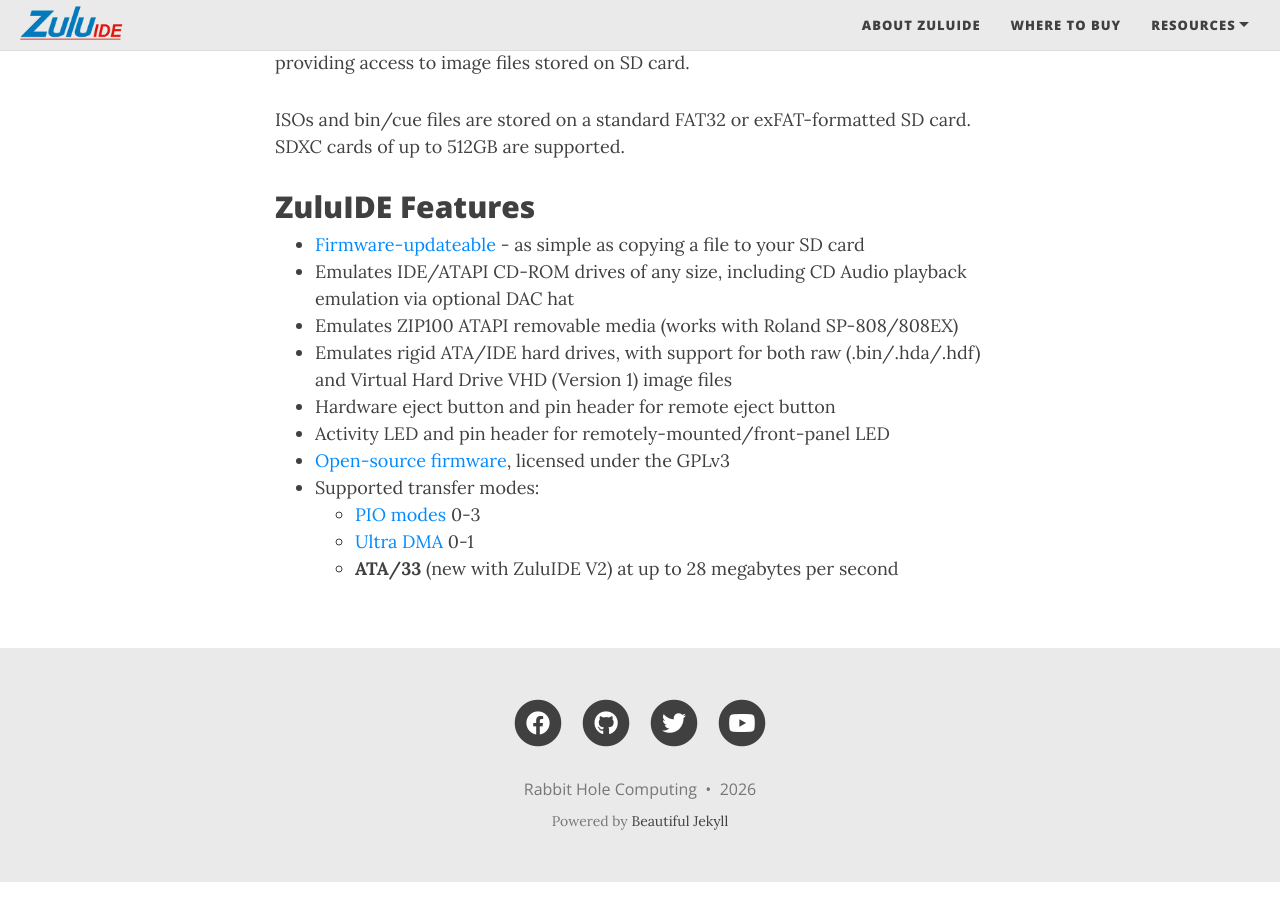
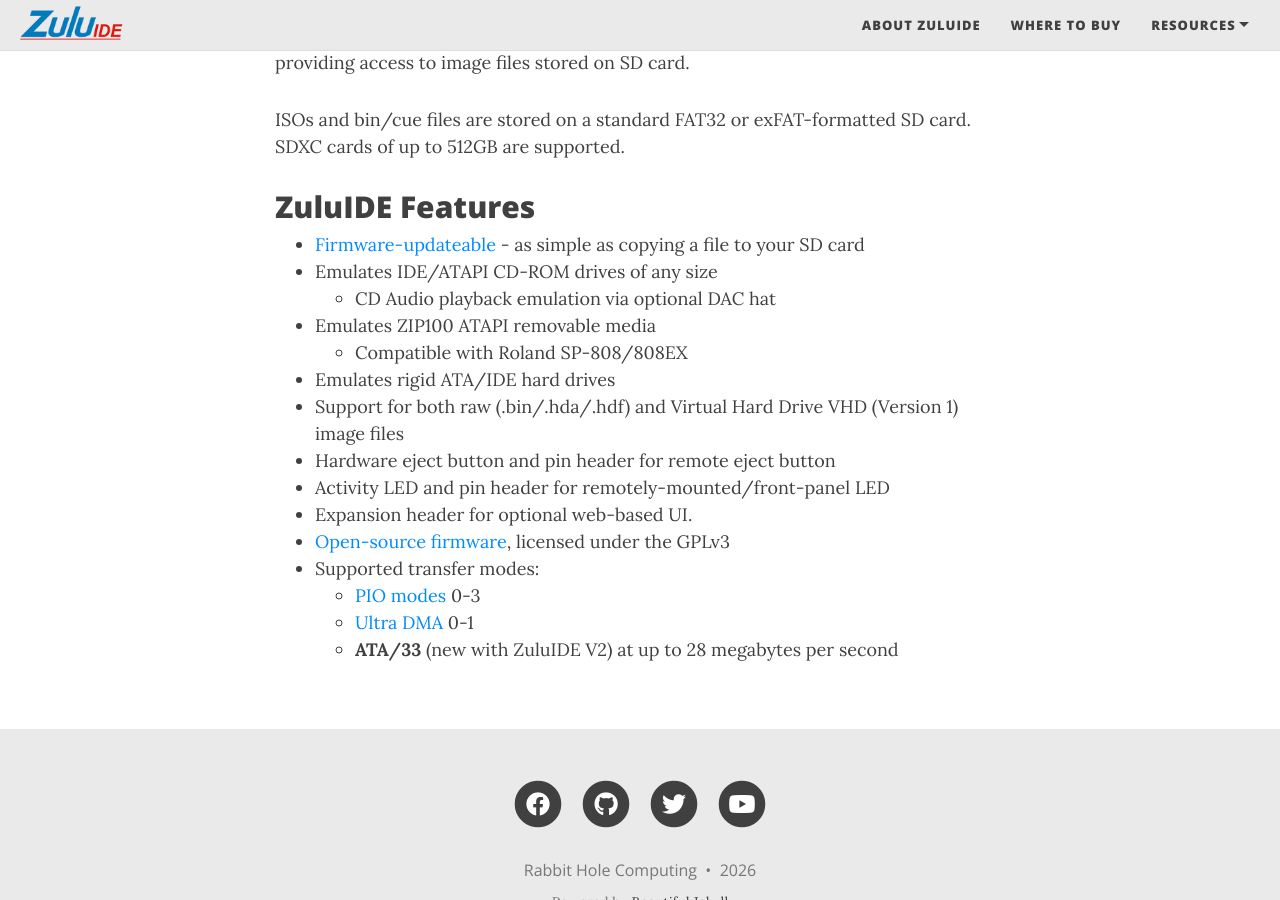
Before and after one commit to rabbitholecomputing/zuluide.com, a Jekyll site: the page built from index.md, in a window 1280 px wide and 900 px high, scrolled down 715 px. Built offline with Jekyll 4.4.1, drawn with Linux system fonts in a browser that asks for light colours; nearby versions of some CDN libraries; our own code applies the rules of GitHub Pages for plain Markdown files.

Commit message:
Improve formatting of ZuluIDE features list
Reformatted features list for better readability.

```diff
--- a/index.md
+++ b/index.md
@@ -7,11 +7,15 @@ ISOs and bin/cue files are stored on a standard FAT32 or exFAT-formatted SD card
 ## ZuluIDE Features
 
 * [Firmware-updateable](https://github.com/ZuluIDE/ZuluIDE-firmware/releases) - as simple as copying a file to your SD card
-* Emulates IDE/ATAPI CD-ROM drives of any size, including CD Audio playback emulation via optional DAC hat
-* Emulates ZIP100 ATAPI removable media (works with Roland SP-808/808EX)
-* Emulates rigid ATA/IDE hard drives, with support for both raw (.bin/.hda/.hdf) and Virtual Hard Drive VHD (Version 1) image files
+* Emulates IDE/ATAPI CD-ROM drives of any size
+  * CD Audio playback emulation via optional DAC hat
+* Emulates ZIP100 ATAPI removable media
+  * Compatible with Roland SP-808/808EX
+* Emulates rigid ATA/IDE hard drives
+ * Support for both raw (.bin/.hda/.hdf) and Virtual Hard Drive VHD (Version 1) image files
 * Hardware eject button and pin header for remote eject button
 * Activity LED and pin header for remotely-mounted/front-panel LED
+* Expansion header for optional web-based UI.
 * [Open-source firmware](https://github.com/rabbitholecomputing/zuluIDE-firmware), licensed under the GPLv3
 * Supported transfer modes:
   * [PIO modes](https://en.wikipedia.org/wiki/Programmed_input%E2%80%93output) 0-3
```
